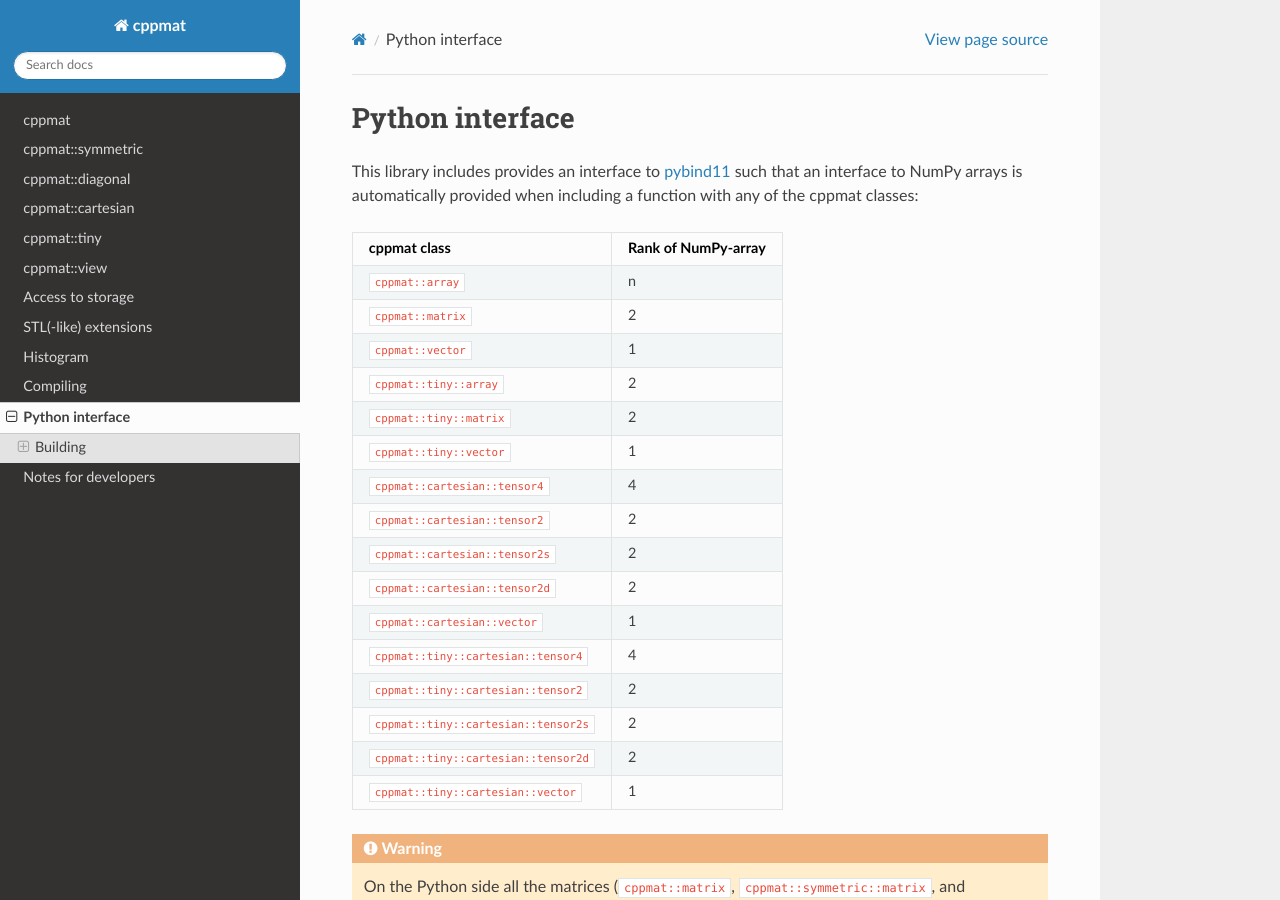
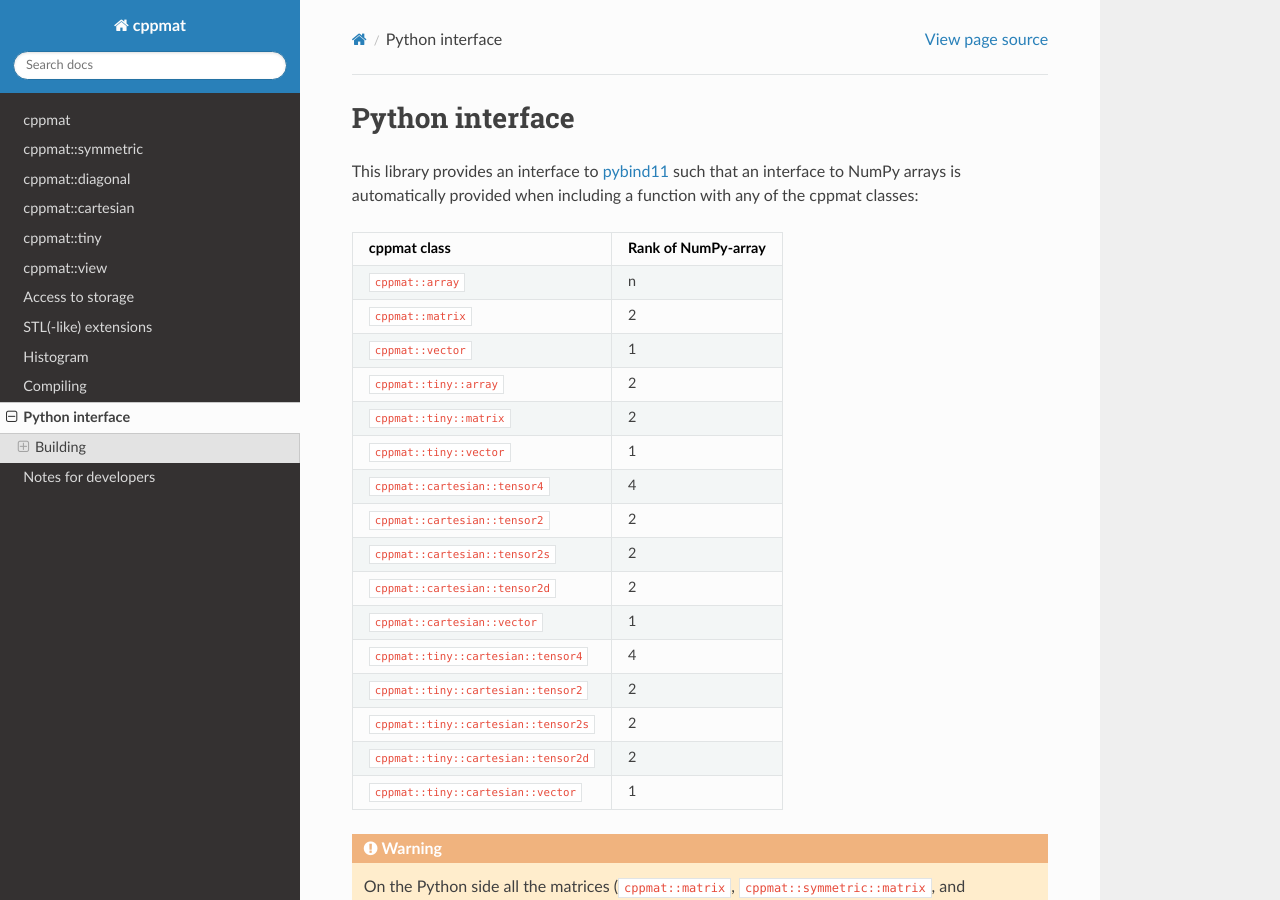
Before and after one commit to tdegeus/cppmat, a Sphinx documentation site: the page built from docs/python.rst, in a window 1280 px wide and 900 px high. Built offline with Sphinx 7.4.7 and the Read the Docs theme 2.0.0, drawn with Linux system fonts in a browser that asks for light colours; formulas are drawn with MathJax 3.

```diff
--- a/docs/python.rst
+++ b/docs/python.rst
@@ -5,7 +5,7 @@
 Python interface
 ****************
 
-This library includes provides an interface to `pybind11 <https://github.com/pybind/pybind11>`_ such that an interface to NumPy arrays is automatically provided when including a function with any of the cppmat classes:
+This library provides an interface to `pybind11 <https://github.com/pybind/pybind11>`_ such that an interface to NumPy arrays is automatically provided when including a function with any of the cppmat classes:
 
 +---------------------------------------+---------------------------+
 | **cppmat class**                      | **Rank of NumPy-array**   |
```
Also changed, not shown: README.md (+4 -0 lines), 1 other file.
